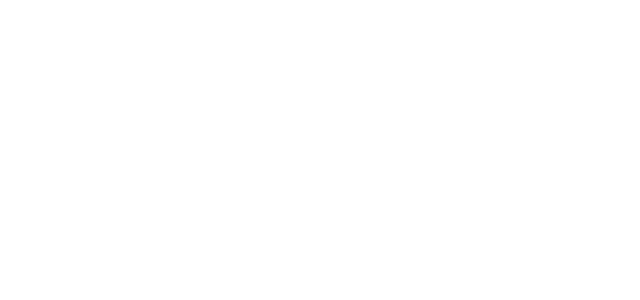
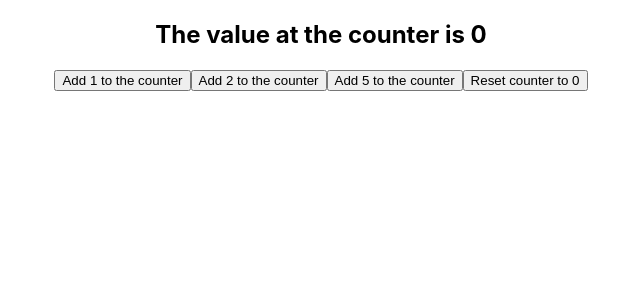
Before and after one commit to Mohamed-Ramadan1/react-codevolution, a React (Create React App) app: page / in a window 1280 px wide. Shown: the top 300 px of the page, without its empty margins (319-959 px from the left). Built offline with nearby package versions, Linux system fonts and the light colour scheme.

Commit message:
updating files

```diff
--- a/src/App.js
+++ b/src/App.js
@@ -3,8 +3,9 @@
 import SayHello from './Componets/Greet';
 import Welcome from './Componets/Welcom';
 import Hello from './Componets/Hello';
-import Massage from './Componets/Massage'
-import Counter from './Componets/Counter'
+import Massage from './Componets/Massage';
+import Counter from './Componets/Counter';
+import ChangeValue from './Componets/Setstae';
 
 const App=()=> {
   return (
@@ -16,7 +17,7 @@
       <Hello />
       <Massage />
       <Counter/> */}
-
+      <ChangeValue/>
 
     </div>
   );
--- a/src/Componets/Setstae.js
+++ b/src/Componets/Setstae.js
@@ -1,17 +1,47 @@
 import React, { Component } from "react";
 
 class ChangeValue extends Component{
-    constructor() {
+    constructor () {
+        super()
         this.state = {
             value: 0,
         }
     }
 
+    incressOne() {
+        this.setState({
+            value:this.state.value +1,
+        })
+    }
+
+    increasTow() {
+        this.setState((prev) => ({
+            value:prev.value+2,
+        }))
+    }
+
+    increasFive() {
+        this.setState((prev) => ({
+            value:prev.value+5,
+        }))
+    }
+
+    resetCounter() {
+        this.setState(() => ({
+            value:0,
+        }))
+    }
+
     render() {
         return (
             <div>
-
+                <h2>The value at the counter is {this.state.value}</h2>
+                <button onClick={()=> this.incressOne()}>Add 1 to the counter</button>
+                <button onClick={()=>this.increasTow()}>Add 2 to the counter</button>
+                <button onClick={()=> this.increasFive()}>Add 5 to the counter</button>
+                <button onClick={()=> this.resetCounter()}>Reset counter to 0</button>
             </div>
         )
     }
 }
+export default ChangeValue;
```
